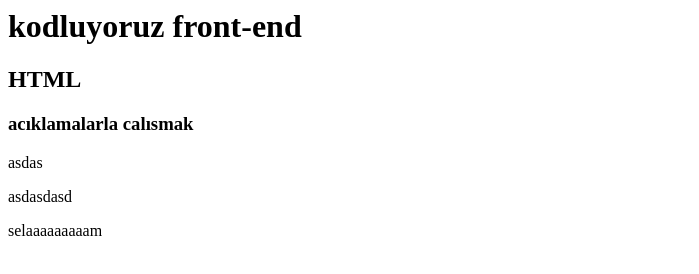
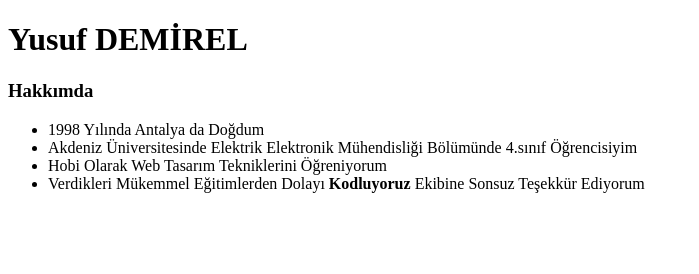
Before and after one commit to Yusufdemirel07/myfirstrepo, a plain HTML site: page index.html in a window 1280 px wide. Shown: the whole page, without its empty margins (0-699 px from the left). Drawn offline with Linux system fonts and the light colour scheme.

Commit message:
index.html dosyası olusturuldu

```diff
--- a/index.html
+++ b/index.html
@@ -1,6 +1,19 @@
-<h1>kodluyoruz front-end</h1>
-<h2>HTML</h2>
-<h3>acıklamalarla calısmak</h3>
-<p>asdas</p>
-<p>asdasdasd</p>
-<p>selaaaaaaaaam </p>
+<!DOCTYPE html>
+<html lang="tr">
+<head>
+    <meta charset="UTF-8">
+    <meta http-equiv="X-UA-Compatible" content="IE=edge">
+    <meta name="viewport" content="width=device-width, initial-scale=1.0">
+    <title>Kodluyoruz ile ilk websitem</title>
+</head>
+<body>
+    <h1>Yusuf DEMİREL</h1>
+    <h3>Hakkımda</h3>
+    <ul>
+        <li>1998 Yılında Antalya da Doğdum</li>
+        <li>Akdeniz Üniversitesinde Elektrik Elektronik Mühendisliği Bölümünde 4.sınıf Öğrencisiyim</li>
+        <li>Hobi Olarak Web Tasarım Tekniklerini Öğreniyorum</li>
+        <li>Verdikleri Mükemmel Eğitimlerden Dolayı <b>Kodluyoruz</b>  Ekibine Sonsuz Teşekkür Ediyorum</li>
+    </ul>
+</body>
+</html>
```
